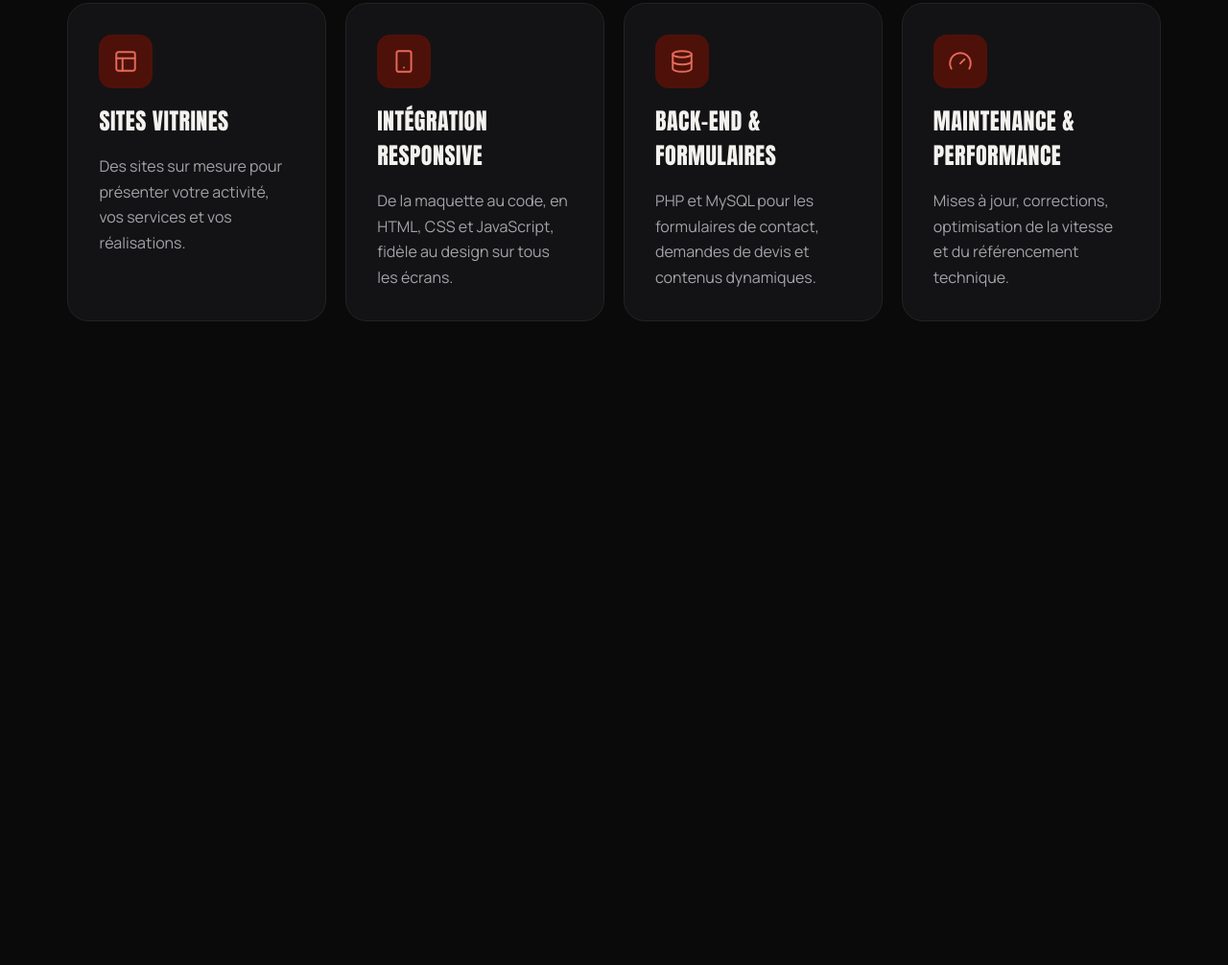
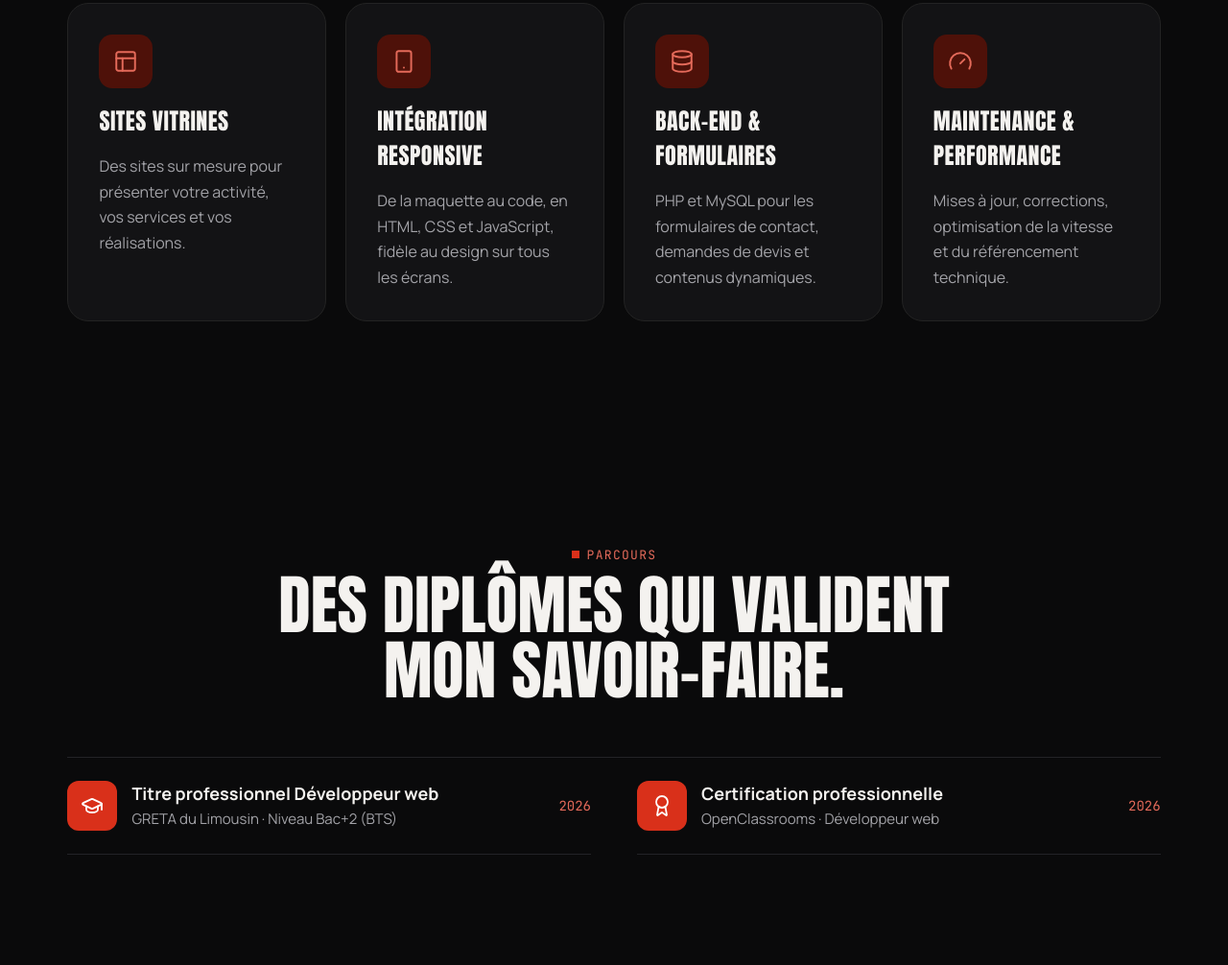
Before and after one commit to lalandem87/Portfolio, a plain HTML site: page index.html in a window 1280 px wide. Shown: the part 4140-5146 px from the top of the page at 96% size. Before the commit the page ends 4590 px from the top, so only its background shows below. Drawn offline with Linux system fonts and the light colour scheme.

Commit message:
feat: add parcours section

```diff
--- a/index.html
+++ b/index.html
@@ -720,5 +720,78 @@
         </ul>
       </div>
     </section>
+    <section class="parcours" id="parcours">
+      <div class="parcours__inner">
+        <div class="parcours__intro">
+          <p class="section-label">Parcours</p>
+          <h2>
+            <span class="title__line">Des diplômes qui valident</span>
+            <span class="title__line">mon savoir-faire.</span>
+          </h2>
+        </div>
+
+        <ul class="parcours__list" role="list">
+          <li class="diploma">
+            <div class="diploma__main">
+              <span class="diploma__icon">
+                <svg
+                  aria-hidden="true"
+                  width="24"
+                  height="24"
+                  viewBox="0 0 24 24"
+                  fill="none"
+                  stroke="currentColor"
+                  stroke-width="1.8"
+                  stroke-linecap="round"
+                  stroke-linejoin="round"
+                >
+                  <path
+                    d="M21.42 10.922a1 1 0 0 0-.019-1.838L12.83 5.18a2 2 0 0 0-1.66 0L2.6 9.08a1 1 0 0 0 0 1.832l8.57 3.908a2 2 0 0 0 1.66 0z"
+                  />
+                  <path d="M22 10v6" />
+                  <path d="M6 12.5V16a6 3 0 0 0 12 0v-3.5" />
+                </svg>
+              </span>
+              <div class="diploma__content">
+                <h3 class="diploma__title">
+                  Titre professionnel Développeur web
+                </h3>
+                <p class="diploma__desc">
+                  GRETA du Limousin · Niveau Bac+2 (BTS)
+                </p>
+              </div>
+            </div>
+            <time class="diploma__year" datetime="2026">2026</time>
+          </li>
+          <li class="diploma">
+            <div class="diploma__main">
+              <span class="diploma__icon">
+                <svg
+                  aria-hidden="true"
+                  width="24"
+                  height="24"
+                  viewBox="0 0 24 24"
+                  fill="none"
+                  stroke="currentColor"
+                  stroke-width="1.8"
+                  stroke-linecap="round"
+                  stroke-linejoin="round"
+                >
+                  <path
+                    d="m15.477 12.89 1.515 8.526a.5.5 0 0 1-.81.47l-3.58-2.687a1 1 0 0 0-1.197 0l-3.586 2.686a.5.5 0 0 1-.81-.469l1.514-8.526"
+                  />
+                  <circle cx="12" cy="8" r="6" />
+                </svg>
+              </span>
+              <div class="diploma__content">
+                <h3 class="diploma__title">Certification professionnelle</h3>
+                <p class="diploma__desc">OpenClassrooms · Développeur web</p>
+              </div>
+            </div>
+            <time class="diploma__year" datetime="2026">2026</time>
+          </li>
+        </ul>
+      </div>
+    </section>
   </body>
 </html>
--- a/style.css
+++ b/style.css
@@ -667,3 +667,75 @@ h2 {
   color: #a3a3a8;
   line-height: 1.65;
 }
+
+/* PARCOURS */
+
+.parcours {
+  padding: var(--section-space) var(--page-gutter);
+}
+
+.parcours__inner {
+  display: flex;
+  flex-direction: column;
+  gap: 56px;
+  max-width: 1280px;
+  margin: 0 auto;
+}
+
+.parcours__intro {
+  text-align: center;
+}
+
+.parcours__list {
+  display: grid;
+  grid-template-columns: repeat(auto-fit, minmax(min(100%, 480px), 1fr));
+  gap: 0 48px;
+  border-top: 1px solid #232327;
+}
+
+.diploma {
+  display: flex;
+  justify-content: space-between;
+  align-items: center;
+  gap: 16px;
+  border-bottom: 1px solid #232327;
+  padding: 24px 0;
+}
+
+.diploma__main {
+  display: flex;
+  align-items: center;
+  gap: 15px;
+}
+
+.diploma__icon {
+  display: flex;
+  justify-content: center;
+  align-items: center;
+  background-color: var(--color-accent);
+  color: #fff;
+  border-radius: 12px;
+  width: 52px;
+  height: 52px;
+  flex-shrink: 0;
+}
+
+.diploma__title {
+  font-family: var(--font-text);
+  font-weight: bold;
+  font-size: 18px;
+  text-transform: none;
+}
+
+.diploma__desc {
+  font-size: 15px;
+  color: #a3a3a8;
+  margin-top: 4px;
+}
+
+.diploma__year {
+  font-size: 14px;
+  font-family: var(--font-mono);
+  color: var(--color-accent-light);
+  white-space: nowrap;
+}
```
